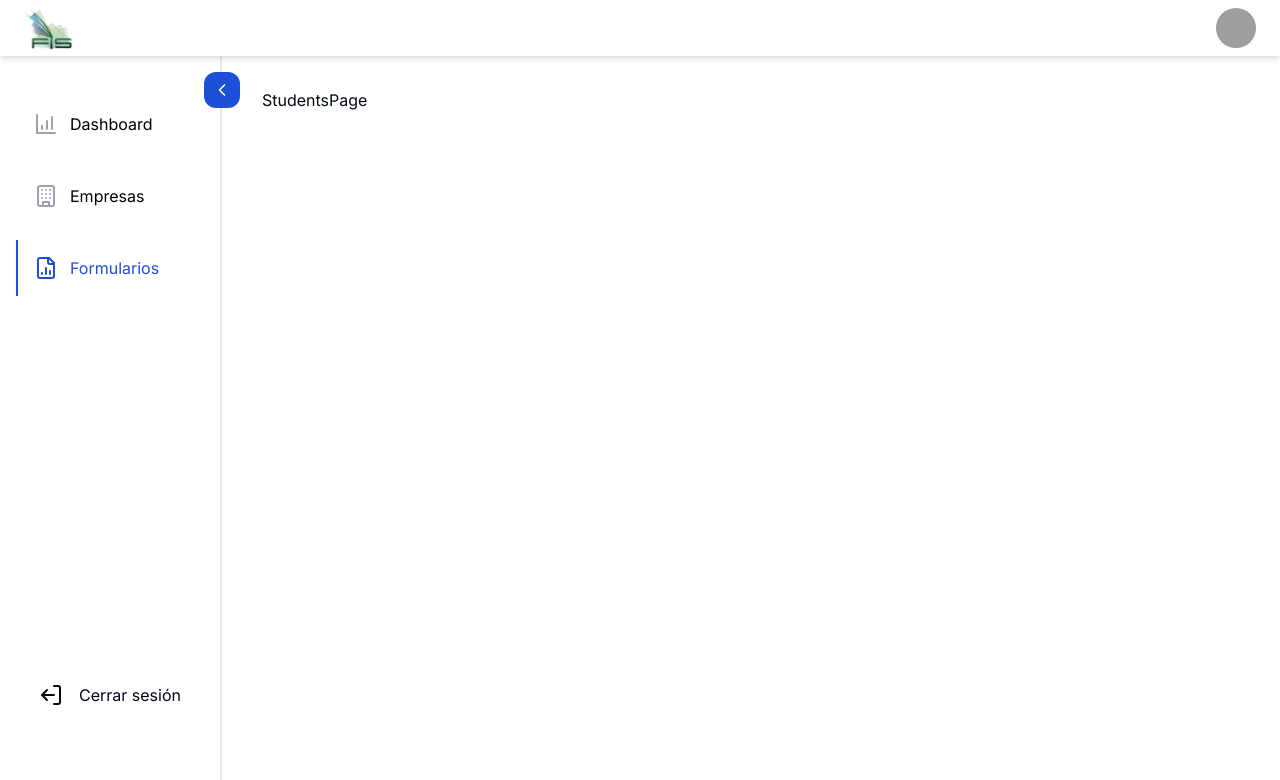
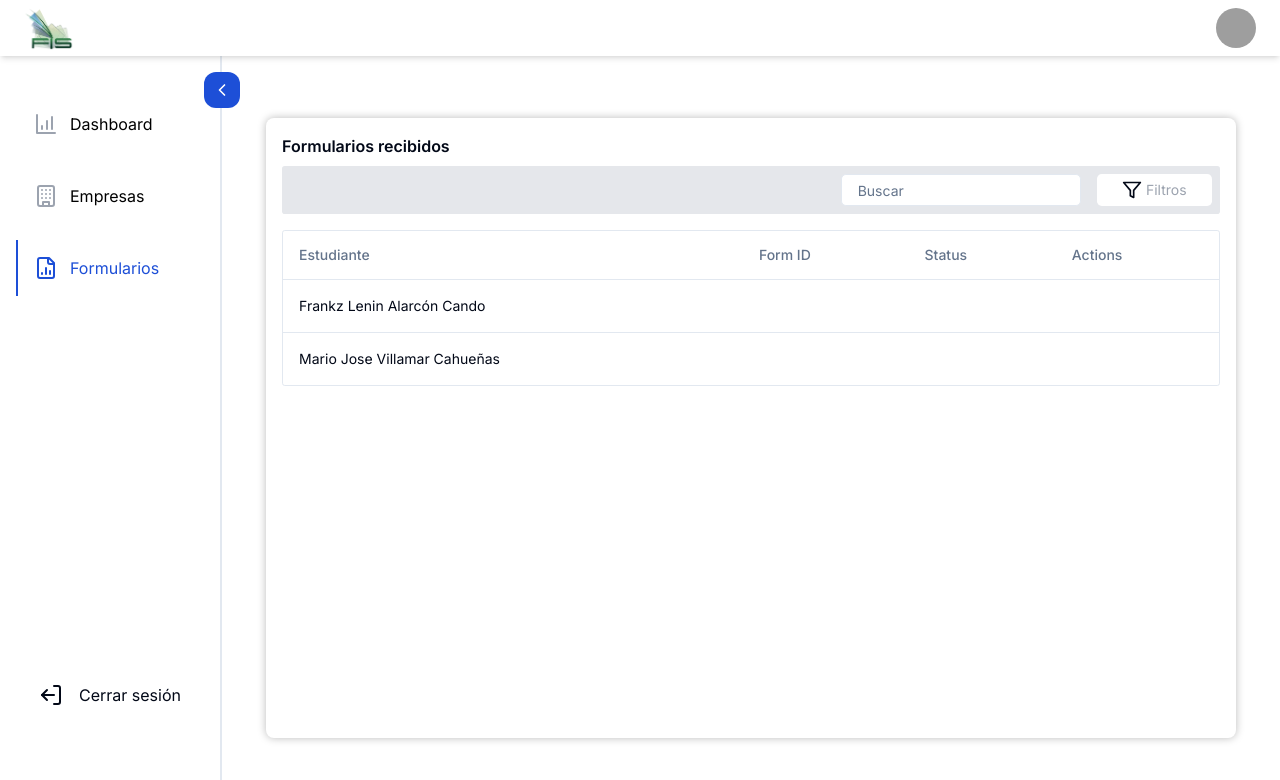
Before and after one commit to FrankzAlarcon/app-tesis-frontend, a Next.js app: page /dashboard/students in a window 1280 px wide. Shown: the top 780 px of the page. Built offline with nearby package versions, Linux system fonts and the light colour scheme; no server answers; grey boxes are pictures that could not be loaded.

Commit message:
feat:Table students forms adition

```diff
--- a/package.json
+++ b/package.json
@@ -14,6 +14,7 @@
     "@radix-ui/react-checkbox": "^1.0.4",
     "@radix-ui/react-label": "^2.0.2",
     "@radix-ui/react-slot": "^1.0.2",
+    "@tanstack/react-table": "^8.16.0",
     "axios": "^1.6.8",
     "class-variance-authority": "^0.7.0",
     "clsx": "^2.1.0",
--- /dev/null
+++ b/src/app/(protected)/dashboard/_components/filter-search.tsx
@@ -0,0 +1,44 @@
+import React from 'react'
+
+import { Input } from '@/components/ui/input'
+import { Filter, FilterX, Search, ChevronLeft } from 'lucide-react'
+import Link from 'next/link'
+
+interface FilterSearchProps {
+  showBackButton?: boolean
+  path?: string
+}
+
+
+function FilterSearch({ showBackButton = false, path }: FilterSearchProps) {
+  return (
+    <div className='h-12 bg-[#E5E7EB] flex items-center p-2 rounded-md'>
+      <div className='w-1/4 h-5/6 '>
+        {showBackButton && (
+          <Link
+            href={path || ''}
+            className='flex flex-row justify-center border text-primary border-primary items-center gap-1 bg-white h-full w-1/2 rounded-lg '
+          >
+            <ChevronLeft size={20} />
+            <p className='text-sm'>Regresar</p>
+          </Link>
+        )}
+      </div>
+      <div className='flex items-center justify-end gap-4 w-3/4 h-full'>
+        <div className='h-full'>
+          <Input
+            // placeholder={<><Search size={16} /> Buscar</>}
+            placeholder='Buscar'
+            className='h-full w-full pl-4 rounded-lg'
+          />
+        </div>
+        <button className='flex flex-row justify-center items-center gap-1 bg-white h-full rounded-lg w-2/12 '>
+          <Filter size={20} />
+          <span className='text-gray-400 text-sm'>Filtros</span>
+        </button>
+      </div>
+    </div>
+  )
+}
+
+export default FilterSearch
--- a/src/app/(protected)/dashboard/layout.tsx
+++ b/src/app/(protected)/dashboard/layout.tsx
@@ -9,7 +9,7 @@ export default function Layout({ children }: { children: React.ReactNode }) {
         <aside className="h-full border-r-2" >
           <SideNav />
         </aside>
-        <div className="h-full py-8 px-10">
+        <div className="dashboard-screen flex justify-center items-center">
           {children}
         </div>
       </div>
--- a/src/app/(protected)/dashboard/page.tsx
+++ b/src/app/(protected)/dashboard/page.tsx
@@ -7,8 +7,8 @@ const DashboardPage = async () => {
 
   return (
     <div>
-      Pagina protegida del dashboard <br />
-      <code>{JSON.stringify(session)}</code>
+      {/* Pagina protegida del dashboard <br />
+      <code>{JSON.stringify(session)}</code> */}
     </div>
   )
 }
--- /dev/null
+++ b/src/app/(protected)/dashboard/students/_components/forms/columns.tsx
@@ -0,0 +1,30 @@
+"use client"
+
+import { ColumnDef } from "@tanstack/react-table"
+
+export type StudentForm = {
+  id: string
+  studentName: string
+  formId: string
+  status: "processing" | "approved"
+  actions: "download"
+}
+
+export const columns: ColumnDef<StudentForm>[] = [
+  {
+    accessorKey: "studentName",
+    header: "Estudiante",
+  },
+  {
+    accessorKey: "Formulario",
+    header: "Form ID",
+  },
+  {
+    accessorKey: "Estado",
+    header: "Status",
+  },
+  {
+    accessorKey: "Acciones",
+    header: "Actions",
+  },
+]
--- /dev/null
+++ b/src/app/(protected)/dashboard/students/_components/forms/data-table.tsx
@@ -0,0 +1,80 @@
+"use client"
+
+import {
+  ColumnDef,
+  flexRender,
+  getCoreRowModel,
+  useReactTable,
+} from "@tanstack/react-table"
+
+import {
+  Table,
+  TableBody,
+  TableCell,
+  TableHead,
+  TableHeader,
+  TableRow,
+} from "@/components/ui/table"
+
+interface DataTableProps<TData, TValue> {
+  columns: ColumnDef<TData, TValue>[]
+  data: TData[]
+}
+
+export function DataTable<TData, TValue>({
+  columns,
+  data,
+}: DataTableProps<TData, TValue>) {
+  const table = useReactTable({
+    data,
+    columns,
+    getCoreRowModel: getCoreRowModel(),
+  })
+
+  return (
+    <div className="rounded-md border">
+      <Table>
+        <TableHeader>
+          {table.getHeaderGroups().map((headerGroup) => (
+            <TableRow key={headerGroup.id}>
+              {headerGroup.headers.map((header) => {
+                return (
+                  <TableHead key={header.id}>
+                    {header.isPlaceholder
+                      ? null
+                      : flexRender(
+                        header.column.columnDef.header,
+                        header.getContext()
+                      )}
+                  </TableHead>
+                )
+              })}
+            </TableRow>
+          ))}
+        </TableHeader>
+        <TableBody>
+          {table.getRowModel().rows?.length ? (
+            table.getRowModel().rows.map((row) => (
+              <TableRow
+                key={row.id}
+                data-state={row.getIsSelected() && "selected"}
+              >
+                {row.getVisibleCells().map((cell) => (
+                  <TableCell key={cell.id}>
+                    {flexRender(cell.column.columnDef.cell, cell.getContext())}
+                  </TableCell>
+                ))}
+              </TableRow>
+            ))
+          ) : (
+            <TableRow>
+              <TableCell colSpan={columns.length} className="h-24 text-center">
+                No results.
+              </TableCell>
+            </TableRow>
+          )}
+        </TableBody>
+      </Table>
+    </div>
+  )
+}
--- /dev/null
+++ b/src/app/(protected)/dashboard/students/_components/forms/students-table.tsx
@@ -0,0 +1,29 @@
+import React from 'react'
+
+import { StudentForm, columns } from "./columns"
+import { DataTable } from "./data-table"
+
+const data: StudentForm[] = [
+  {
+    id: "1",
+    studentName: "Frankz Lenin Alarcón Cando",
+    formId: "COD_EST_F_AA_119",
+    status: "processing",
+    actions: "download",
+  },
+  {
+    id: "2",
+    studentName: "Mario Jose Villamar Cahueñas",
+    formId: "201921_FCP_001A",
+    status: "approved",
+    actions: "download",
+  },
+]
+
+function StudentsTable() {
+  return (
+    <DataTable data={data} columns={columns} />
+  )
+}
+
+export default StudentsTable
--- a/src/app/(protected)/dashboard/students/_components/students-table.tsx
+++ /dev/null
@@ -1,9 +0,0 @@
-import React from 'react'
-
-function StudentsTable() {
-  return (
-    <div>StudentsTable</div>
-  )
-}
-
-export default StudentsTable
--- a/src/app/(protected)/dashboard/students/page.tsx
+++ b/src/app/(protected)/dashboard/students/page.tsx
@@ -1,8 +1,17 @@
 import React from 'react'
+import StudentsTable from './_components/forms/students-table'
+import FilterSearch from '../_components/filter-search'
+
 
 function StudentsPage() {
   return (
-    <div>StudentsPage</div>
+    <div className='w-11/12 h-5/6 dashboard-container-shadow p-4'>
+      <p className='font-semibold text-base mb-2'>Formularios recibidos</p>
+      <FilterSearch />
+      <div className='mt-4'>
+        <StudentsTable />
+      </div>
+    </div>
   )
 }
 
--- a/src/app/globals.css
+++ b/src/app/globals.css
@@ -127,3 +127,15 @@
     transform: rotate(1turn)
   }
 }
+
+/* Dashboard */
+.dashboard-screen {
+  height: calc(100vh - 56px);
+  width: 100%;
+}
+
+.dashboard-container-shadow {
+  box-shadow: 0px 0px 8px 0px #BBBBBB;
+  border-radius: 8px;
+
+}
--- a/src/components/ui/input.tsx
+++ b/src/components/ui/input.tsx
@@ -3,7 +3,7 @@ import * as React from "react"
 import { cn } from "@/lib/utils"
 
 export interface InputProps
-  extends React.InputHTMLAttributes<HTMLInputElement> {}
+  extends React.InputHTMLAttributes<HTMLInputElement> { }
 
 const Input = React.forwardRef<HTMLInputElement, InputProps>(
   ({ className, type, ...props }, ref) => {
--- /dev/null
+++ b/src/components/ui/table.tsx
@@ -0,0 +1,117 @@
+import * as React from "react"
+
+import { cn } from "@/lib/utils"
+
+const Table = React.forwardRef<
+  HTMLTableElement,
+  React.HTMLAttributes<HTMLTableElement>
+>(({ className, ...props }, ref) => (
+  <div className="relative w-full overflow-auto">
+    <table
+      ref={ref}
+      className={cn("w-full caption-bottom text-sm", className)}
+      {...props}
+    />
+  </div>
+))
+Table.displayName = "Table"
+
+const TableHeader = React.forwardRef<
+  HTMLTableSectionElement,
+  React.HTMLAttributes<HTMLTableSectionElement>
+>(({ className, ...props }, ref) => (
+  <thead ref={ref} className={cn("[&_tr]:border-b", className)} {...props} />
+))
+TableHeader.displayName = "TableHeader"
+
+const TableBody = React.forwardRef<
+  HTMLTableSectionElement,
+  React.HTMLAttributes<HTMLTableSectionElement>
+>(({ className, ...props }, ref) => (
+  <tbody
+    ref={ref}
+    className={cn("[&_tr:last-child]:border-0", className)}
+    {...props}
+  />
+))
+TableBody.displayName = "TableBody"
+
+const TableFooter = React.forwardRef<
+  HTMLTableSectionElement,
+  React.HTMLAttributes<HTMLTableSectionElement>
+>(({ className, ...props }, ref) => (
+  <tfoot
+    ref={ref}
+    className={cn(
+      "border-t bg-muted/50 font-medium [&>tr]:last:border-b-0",
+      className
+    )}
+    {...props}
+  />
+))
+TableFooter.displayName = "TableFooter"
+
+const TableRow = React.forwardRef<
+  HTMLTableRowElement,
+  React.HTMLAttributes<HTMLTableRowElement>
+>(({ className, ...props }, ref) => (
+  <tr
+    ref={ref}
+    className={cn(
+      "border-b transition-colors hover:bg-muted/50 data-[state=selected]:bg-muted",
+      className
+    )}
+    {...props}
+  />
+))
+TableRow.displayName = "TableRow"
+
+const TableHead = React.forwardRef<
+  HTMLTableCellElement,
+  React.ThHTMLAttributes<HTMLTableCellElement>
+>(({ className, ...props }, ref) => (
+  <th
+    ref={ref}
+    className={cn(
+      "h-12 px-4 text-left align-middle font-medium text-muted-foreground [&:has([role=checkbox])]:pr-0",
+      className
+    )}
+    {...props}
+  />
+))
+TableHead.displayName = "TableHead"
+
+const TableCell = React.forwardRef<
+  HTMLTableCellElement,
+  React.TdHTMLAttributes<HTMLTableCellElement>
+>(({ className, ...props }, ref) => (
+  <td
+    ref={ref}
+    className={cn("p-4 align-middle [&:has([role=checkbox])]:pr-0", className)}
+    {...props}
+  />
+))
+TableCell.displayName = "TableCell"
+
+const TableCaption = React.forwardRef<
+  HTMLTableCaptionElement,
+  React.HTMLAttributes<HTMLTableCaptionElement>
+>(({ className, ...props }, ref) => (
+  <caption
+    ref={ref}
+    className={cn("mt-4 text-sm text-muted-foreground", className)}
+    {...props}
+  />
+))
+TableCaption.displayName = "TableCaption"
+
+export {
+  Table,
+  TableHeader,
+  TableBody,
+  TableFooter,
+  TableHead,
+  TableRow,
+  TableCell,
+  TableCaption,
+}
```
Also changed, not shown: 1 other file (tests, documents, lock files or other folders).
